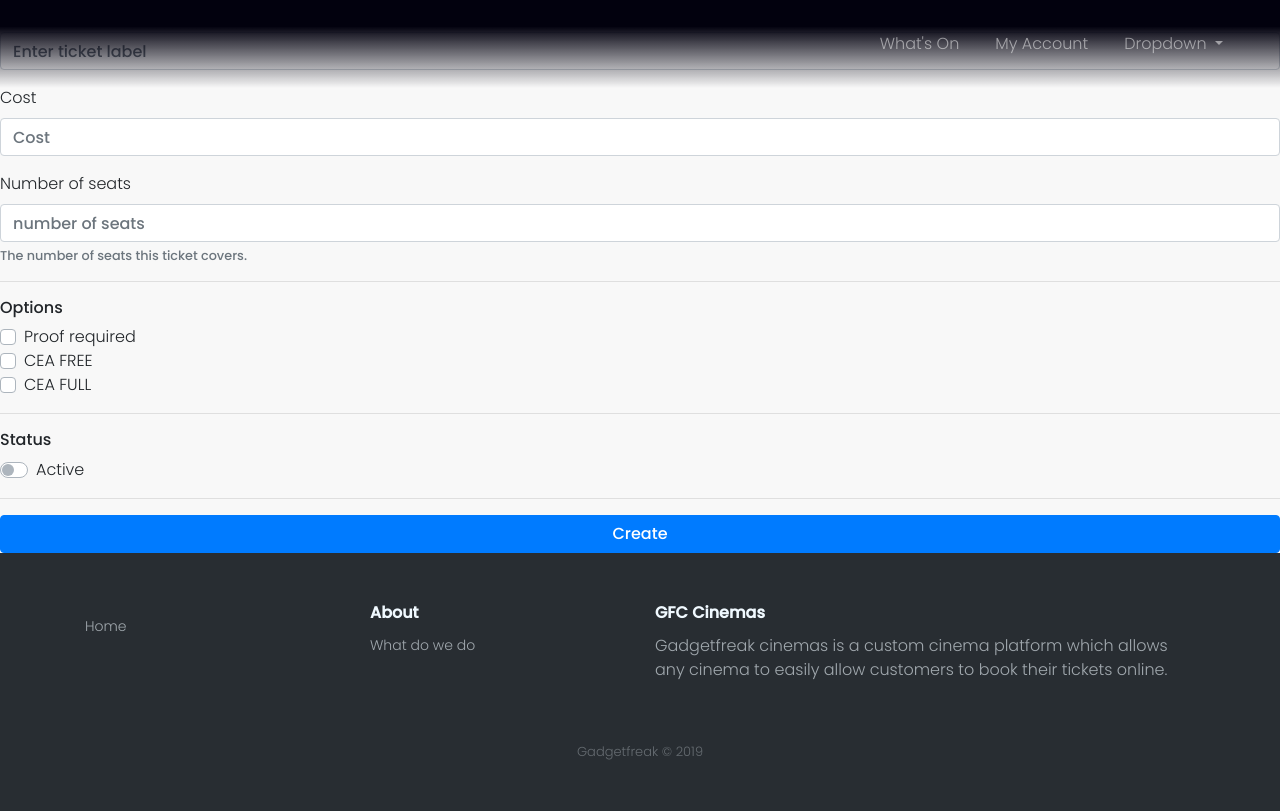
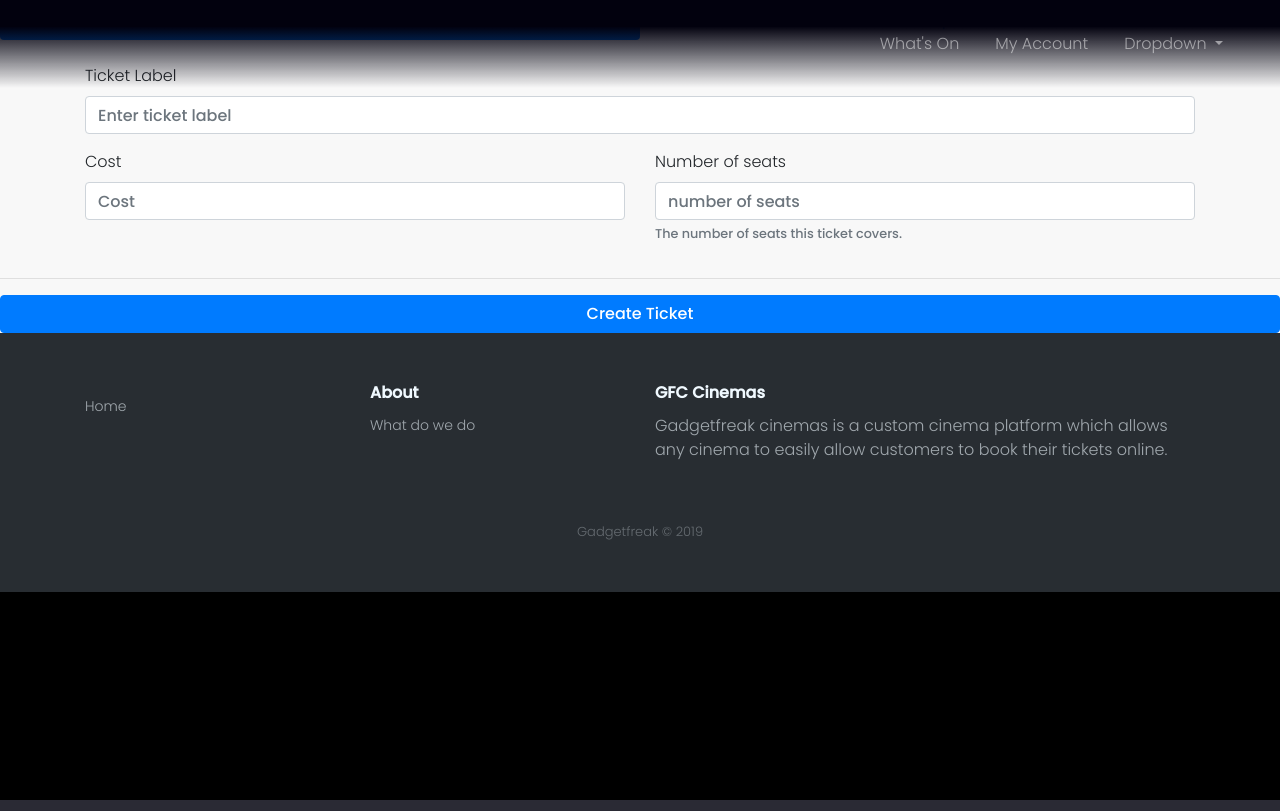
Before and after one commit to liamicy3aaa/gfc-v1, a PHP site: template templates/Manage/tickets/partial_new_ticket.phtml in a window 1280 px wide. Run offline with PHP 8.4, Linux system fonts and the light colour scheme; the template is opened without the code that fills it, so the values that code supplies are empty; some libraries are stand-ins or nearby versions.

Commit message:
DEV 5.1.2
Updated new ticket and new showtime screens to make use of the new pill design to split the form up into two sections.

```diff
--- a/templates/Manage/tickets/partial_new_ticket.phtml
+++ b/templates/Manage/tickets/partial_new_ticket.phtml
@@ -1,18 +1,41 @@
-<form action="/Manage/ajax/tickets/new" method="POST">
+<form id="newTicketForm" action="/Manage/ajax/tickets/new" method="POST" class="needs-validation" novalidate>
+    <!-- Nav pills -->
+    <ul class="nav nav-pills nav-justified mb-4">
+        <li class="nav-item">
+            <a class="nav-link active" data-toggle="pill" href="#home">Details</a>
+        </li>
+        <li class="nav-item">
+            <a class="nav-link" data-toggle="pill" href="#menu1">Options</a>
+        </li>
+    </ul>
+    <!-- Tab panes -->
+    <div class="tab-content" style="min-height:214px;">
+        <div class="tab-pane container active" id="home">
+            <div class="row">
+                <div class="col">
                     <div class="form-group">
                         <label for="inputTicketLabel">Ticket Label</label>
-    <input type="text" name="ticketLabel" class="form-control" id="inputTicketLabel" placeholder="Enter ticket label">
+                        <input type="text" name="ticketLabel" class="form-control" id="inputTicketLabel" placeholder="Enter ticket label" required>
                     </div>
+                </div>
+            </div>
+            <div class="row">
+                <div class="col-12 col-md-6">
                     <div class="form-group">
                         <label for="inputTicketCost">Cost</label>
-        <input type="number" name="ticketCost" class="form-control" id="inputTicketCost" placeholder="Cost">
+                        <input type="number" name="ticketCost" class="form-control" id="inputTicketCost" placeholder="Cost" required>
                     </div>
+                </div>
+                <div class="col-12 col-md-6">
                     <div class="form-group">
                         <label for="inputTicketSeats">Number of seats</label>
-        <input type="number" min="1" name="ticketSeats" class="form-control" id="inputTicketSeats" placeholder="number of seats">
+                        <input type="number" min="1" name="ticketSeats" class="form-control" id="inputTicketSeats" placeholder="number of seats" required>
                         <small class="form-text text-muted">The number of seats this ticket covers.</small>
                     </div>
-    <hr/>
+                </div>
+            </div>
+        </div>
+        <div class="tab-pane container fade" id="menu1">
             <h6>Options</h6>
             <div class="custom-control custom-checkbox">
                 <input name="ticketProof" type="checkbox" class="custom-control-input" id="inputTicketProof" value="1">
@@ -29,9 +52,11 @@
             <hr/>
             <h6>Status</h6>
             <div class="custom-control custom-switch">
-        <input name="ticketActive" type="checkbox" class="custom-control-input" id="inputTicketActive" value="1">
+                <input name="ticketActive" type="checkbox" class="custom-control-input" id="inputTicketActive" checked="checked" value="1">
                 <label class="custom-control-label" for="inputTicketActive">Active</label>
             </div>
-    <hr/>
-  <button type="button" id="newTicketSubmit" class="btn btn-primary btn-block">Create</button>
+        </div>
+    </div>
+    <hr class="mt-0" />
+  <button type="submit" id="newTicketSubmit" class="btn btn-primary btn-block">Create Ticket</button>
 </form>
```
Also changed, not shown: templates/Manage/films/partial_new_showtime.phtml (+23 -1 lines). Lines whose indentation alone changed are shown as unchanged.
